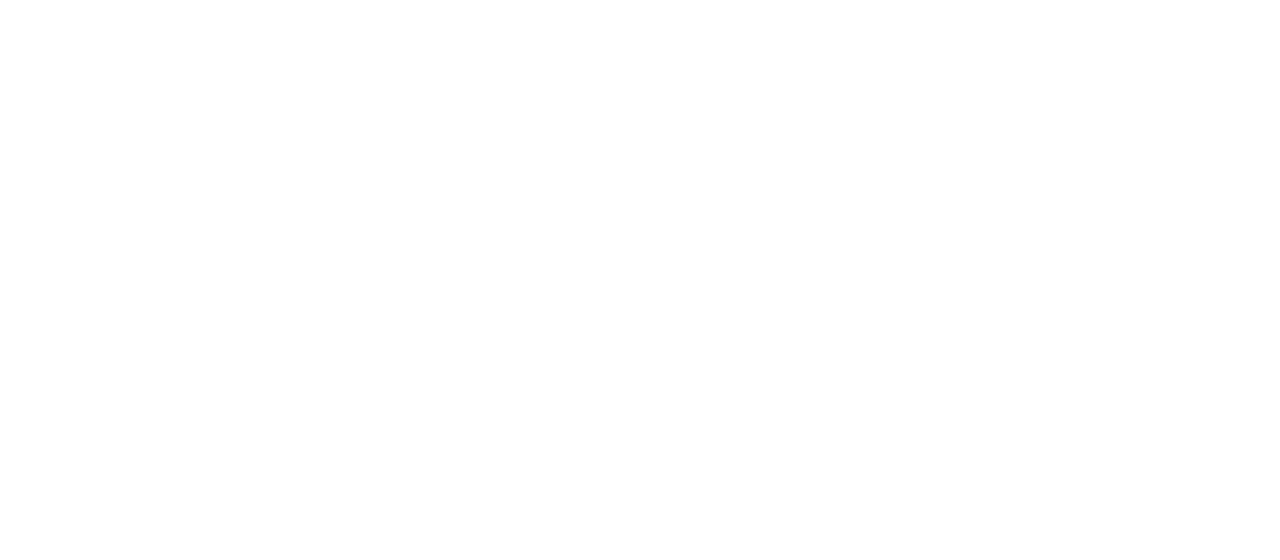
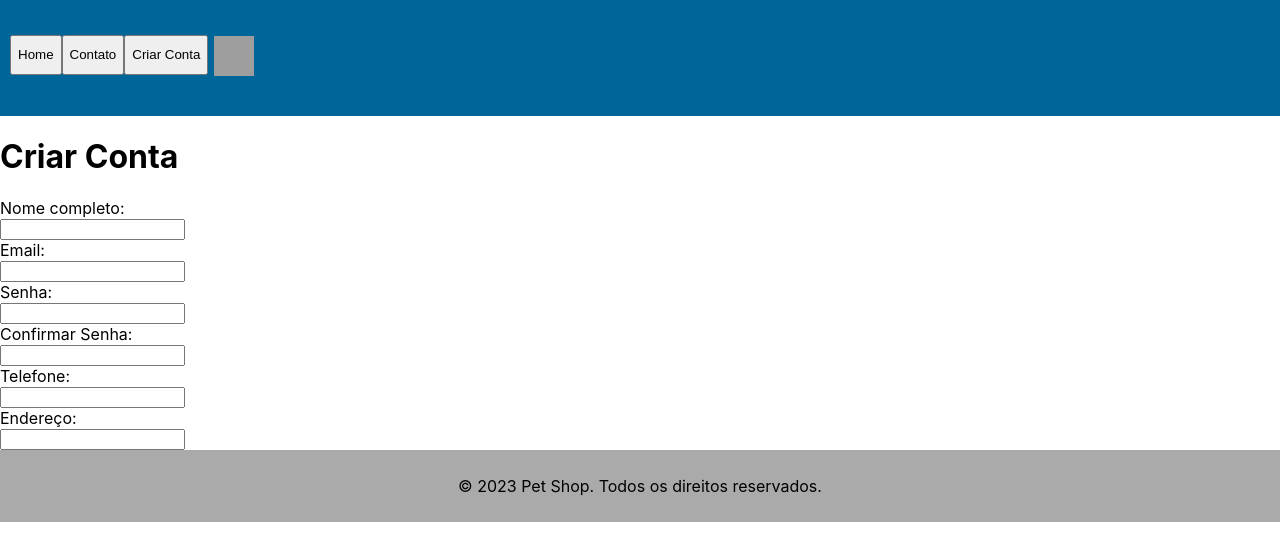
Before and after one commit to Pones2/Projeto-SCC0219, a React (Create React App) app: page /criarconta in a window 1280 px wide. Before the commit this address had no page. Shown: the top 560 px of the page. Built offline with nearby package versions, Linux system fonts and the light colour scheme; grey boxes are pictures that could not be loaded.

Commit message:
create account page

```diff
--- a/src/App.jsx
+++ b/src/App.jsx
@@ -1,19 +1,13 @@
 import React from 'react';
 import './App.css';
-import { Routes, Route, useNavigate} from 'react-router-dom';
+import { Routes, Route } from 'react-router-dom';
 
 import Home from './Pages/Home/Home';
 import Contact from './Pages/Contact/Contact';
+import CreateAccount from './Pages/CreateAccount/CreateAccount';
 
-import Button from './Components/Button/Button';
-import Header from './Components/Header/Header';
-import Footer from './Components/Footer/Footer';
 
 const App = () => {
-  //const message = 'Hello World';
-  const [message, setMessage] = React.useState('Hello World');
-  const navigate = useNavigate();
-
   return (
     <>
     <Routes>
@@ -26,7 +20,12 @@
       <Route path="/contato" element = {
         <>
           <Contact />
-      </>
+        </>
+      }/>
+      <Route path="/criarconta" element = {
+        <>
+          <CreateAccount />
+        </>
       }/>
     </Routes>
     </>
--- a/src/Components/Header/Header.jsx
+++ b/src/Components/Header/Header.jsx
@@ -18,6 +18,7 @@
                     <ul>
                         <Button onClick={() => navigate("/")}> Home </Button>
                         <Button onClick={() => navigate("/contato")}> Contato </Button>
+                        <Button onClick={() => navigate("/criarconta")}> Criar Conta </Button>
 
                         <Dropdown className="dropdown">
                             <Button className={"dropdownContent"}> Home </Button> <br></br>
--- a/src/Components/Label/Label.jsx
+++ b/src/Components/Label/Label.jsx
@@ -3,14 +3,29 @@
 import "./Label.css";
 
 // label component. The name inside it is determined by the child.
+// props: id, type, required (optional)
+const Label = (props) => {
+    let isRequired = false;
 
-const Label = (props) => {
-    return (
-        <>
-        <label for={props.id}> {props.children} </label> <br></br>
-        <input type="text" id={props.id} name={props.id}></input>
-        </>
-    );
+    if(props.required !== undefined) {
+        isRequired = true;
+    }
+
+    if(isRequired) {
+        return (
+            <>
+            <label for={props.id}> {props.children} </label> <br></br>
+            <input type={props.type} id={props.id} name={props.id} required></input>
+            </>
+        );
+    } else {
+        return (
+            <>
+            <label for={props.id}> {props.children} </label> <br></br>
+            <input type={props.type} id={props.id} name={props.id}></input>
+            </>
+        );
+    }
 }
 
 export default Label;
--- a/src/Pages/Contact/Contact.jsx
+++ b/src/Pages/Contact/Contact.jsx
@@ -11,9 +11,11 @@
     return (
         <>
             <Header />
-            <Label for="nome"> Nome: </Label> <br></br>
-            <Label for="email"> Email: </Label> <br></br>
-            <Label for="mensagem"> Mensagem: </Label> <br></br>
+            <h2>Entre em contato conosco</h2>
+            <p>Preencha o formulário abaixo para entrar em contato com a nossa loja.</p>
+            <Label id="nome" type="text"> Nome: </Label> <br></br>
+            <Label id="email" type="email"> Email: </Label> <br></br>
+            <Label id="mensagem" type="text"> Mensagem: </Label> <br></br>
             <Button> Enviar mensagem </Button>
             <Footer />
         </>
--- /dev/null
+++ b/src/Pages/CreateAccount/CreateAccount.jsx
@@ -0,0 +1,25 @@
+import React from "react";
+
+import Footer from "../../Components/Footer/Footer";
+import Header from "../../Components/Header/Header";
+import Label from "../../Components/Label/Label";
+
+import "./CreateAccount.css";
+
+const CreateAccount = () => {
+    return (
+        <>
+            <Header />
+            <h1>Criar Conta</h1>
+            <Label id="nome" type="text" required> Nome completo: </Label> <br></br>
+            <Label id="email" type="email" required> Email: </Label> <br></br>
+            <Label id="senha" type="password" required> Senha: </Label> <br></br>
+            <Label id="confirmarSenha" type="password" required> Confirmar Senha: </Label> <br></br>
+            <Label id="telefone" type="tel" required> Telefone: </Label> <br></br>
+            <Label id="endereco" type="text" required> Endereço: </Label> <br></br>
+            <Footer />
+        </>
+    );
+}
+
+export default CreateAccount;
```
Also changed, not shown: src/Pages/CreateAccount/CreateAccount.css (added).
